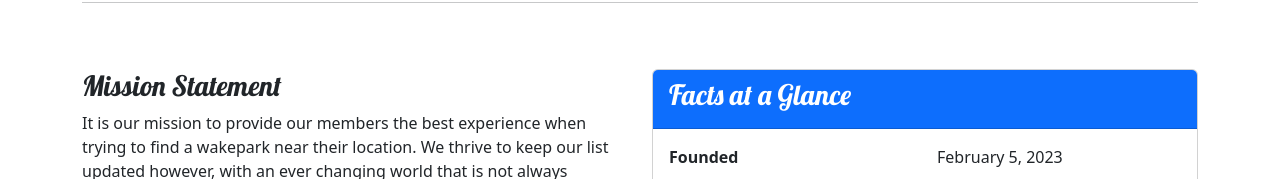
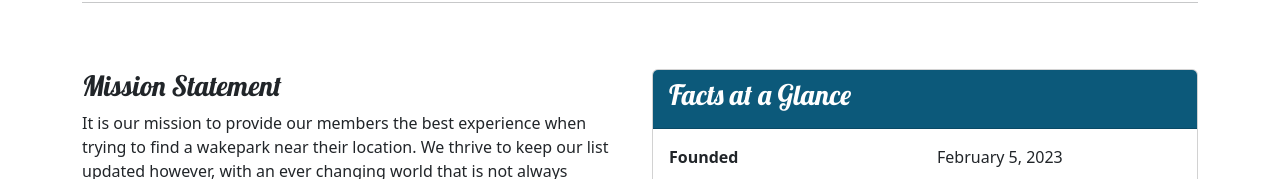
Before and after one commit to bholmdev/wakeboard-site, a React (Create React App) app: page /about in a window 1280 px wide. Shown: the part 329-508 px from the top of the page. Built offline with nearby package versions, Linux system fonts and the light colour scheme.

Commit message:
fixed card header color in about

```diff
--- a/src/App.css
+++ b/src/App.css
@@ -53,6 +53,10 @@ h2 {
 .card-img-overlay .card-title {
     color: white;
     background-color: rgba(0, 0, 0, 0.5);
+}
+
+.custom-card-header {
+    background-color: #0c597a !important;
 }
 
 .custom-navbar {
--- a/src/app/pages/AboutPage.js
+++ b/src/app/pages/AboutPage.js
@@ -22,7 +22,7 @@ const AboutPage = () => {
                 </Col>
                 <Col sm="6">
                     <Card>
-                        <CardHeader className="bg-primary text-white">
+                        <CardHeader className="custom-card-header text-white">
                             <h3>Facts at a Glance</h3>
                         </CardHeader>
                         <CardBody>
```
